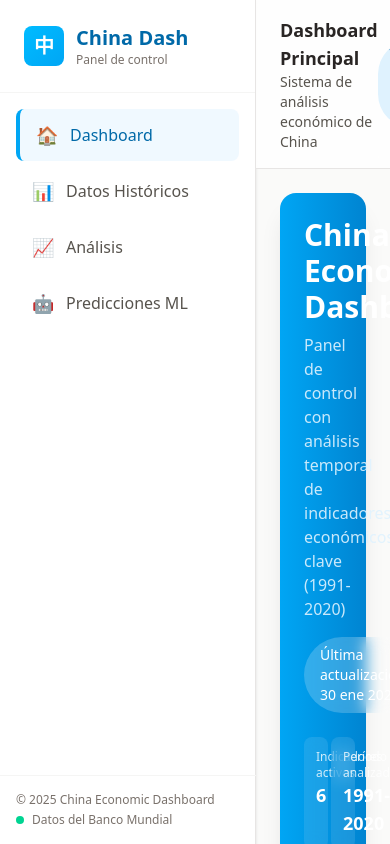
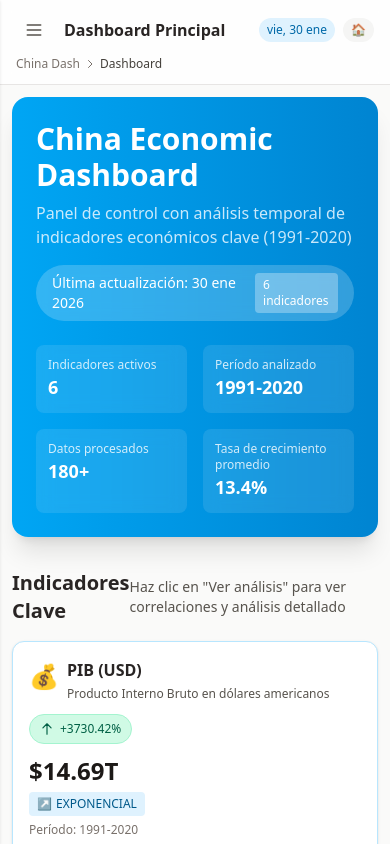
Before and after one commit to DalejandroMorin/China-Analytics, a React app in the folder frontend/: page / in a window 390 px wide. Shown: the top 844 px of the page. Built offline with nearby package versions, Linux system fonts and the light colour scheme; no server answers; the HTML template or start-up script is replaced by a standard one.

Commit message:
Make dashboard(layout) more responsive

```diff
--- a/frontend/src/components/Layout/AppLayout.tsx
+++ b/frontend/src/components/Layout/AppLayout.tsx
@@ -1,5 +1,6 @@
-// src/components/Layout/AppLayout.tsx
+// src/components/Layout/AppLayout.tsx - VERSIÓN RESPONSIVE COMPLETA
 import type { ReactNode } from 'react';
+import { useState, useEffect } from 'react';
 import { Link, useLocation } from 'react-router-dom';
 
 interface AppLayoutProps {
@@ -8,79 +9,161 @@ interface AppLayoutProps {
 
 const AppLayout = ({ children }: AppLayoutProps) => {
   const location = useLocation();
+  const [sidebarOpen, setSidebarOpen] = useState(false);
+  const [isMobile, setIsMobile] = useState(false);
+
+  // Detectar si estamos en móvil
+  useEffect(() => {
+    const checkIfMobile = () => {
+      setIsMobile(window.innerWidth < 768);
+    };
+
+    checkIfMobile();
+    window.addEventListener('resize', checkIfMobile);
+
+    return () => {
+      window.removeEventListener('resize', checkIfMobile);
+    };
+  }, []);
+
+  // Cerrar sidebar al cambiar de ruta en móvil
+  useEffect(() => {
+    if (isMobile) {
+      setSidebarOpen(false);
+    }
+  }, [location.pathname, isMobile]);
 
   const navItems = [
-    { path: '/', label: '🏠 Dashboard', color: 'sky' },
-    { path: '/datos', label: '📊 Datos Históricos', color: 'blue' },
-    { path: '/analisis', label: '📈 Análisis', color: 'emerald' },
-    { path: '/predicciones', label: '🤖 Predicciones ML', color: 'violet' },
+    { path: '/', label: '🏠 Dashboard', color: 'sky', icon: '🏠' },
+    { path: '/datos', label: '📊 Datos Históricos', color: 'blue', icon: '📊' },
+    { path: '/analisis', label: '📈 Análisis', color: 'emerald', icon: '📈' },
+    { path: '/predicciones', label: '🤖 Predicciones ML', color: 'violet', icon: '🤖' },
   ];
+
+  // Cerrar sidebar al hacer clic fuera (solo en móvil)
+  const handleOverlayClick = () => {
+    if (isMobile) {
+      setSidebarOpen(false);
+    }
+  };
 
   return (
     <div className="min-h-screen bg-stone-50 flex">
-      {/* Sidebar */}
-      <aside className="w-64 bg-white border-r border-stone-200 shadow-sm">
-        <div className="p-6 border-b border-stone-100">
-          <div className="flex items-center space-x-3">
-            <div className="w-10 h-10 rounded-lg bg-gradient-to-br from-sky-400 to-sky-500 flex items-center justify-center">
-              <span className="text-white font-bold text-xl">中</span>
+      {/* Overlay para móvil (solo visible cuando sidebar está abierto) */}
+      {sidebarOpen && isMobile && (
+        <div
+          className="fixed inset-0 bg-black bg-opacity-50 z-40 md:hidden"
+          onClick={handleOverlayClick}
+        />
+      )}
+
+      {/* Sidebar - Responsive */}
+      <aside className={`
+        fixed md:relative inset-y-0 left-0 z-50 w-64 bg-white border-r border-stone-200 shadow-sm md:shadow-none
+        transform transition-transform duration-300 ease-in-out
+        ${sidebarOpen ? 'translate-x-0' : '-translate-x-full md:translate-x-0'}
+        ${isMobile ? 'w-64' : ''}
+      `}>
+        {/* Header del Sidebar */}
+        <div className="p-4 md:p-6 border-b border-stone-100">
+          <div className="flex items-center justify-between md:justify-start space-x-3">
+            <div className="flex items-center space-x-3 flex-1">
+              <div className="w-8 h-8 md:w-10 md:h-10 rounded-lg bg-gradient-to-br from-sky-400 to-sky-500 flex items-center justify-center flex-shrink-0">
+                <span className="text-white font-bold text-lg md:text-xl">中</span>
               </div>
-            <div>
-              <h1 className="text-xl font-bold text-sky-700">China Dash</h1>
-              <p className="text-xs text-stone-500">Panel de control</p>
-            </div>
+              <div className="flex-1 min-w-0">
+                <h1 className="text-lg md:text-xl font-bold text-sky-700 truncate">China Dash</h1>
+                <p className="text-xs text-stone-500 hidden md:block">Panel de control</p>
+                <p className="text-xs text-stone-500 md:hidden">Dashboard</p>
               </div>
             </div>
 
-        <nav className="p-4 space-y-1">
+            {/* Botón para cerrar sidebar en móvil */}
+            <button
+              onClick={() => setSidebarOpen(false)}
+              className="md:hidden p-2 text-stone-500 hover:text-stone-700 hover:bg-stone-100 rounded-lg"
+              aria-label="Cerrar menú"
+            >
+              <svg className="w-5 h-5" fill="none" stroke="currentColor" viewBox="0 0 24 24">
+                <path strokeLinecap="round" strokeLinejoin="round" strokeWidth={2} d="M6 18L18 6M6 6l12 12" />
+              </svg>
+            </button>
+          </div>
+        </div>
+
+        {/* Navegación */}
+        <nav className="p-3 md:p-4 space-y-1">
           {navItems.map((item) => {
             const isActive = location.pathname === item.path;
+            const colorClass = `bg-${item.color}-50 text-${item.color}-700 border-l-4 border-${item.color}-500`;
+            const inactiveClass = 'text-stone-600 hover:bg-stone-50 hover:text-stone-800';
+
             return (
               <Link
                 key={item.path}
                 to={item.path}
-                className={`flex items-center px-4 py-3 rounded-lg transition-all ${
-                  isActive
-                    ? `bg-${item.color}-50 text-${item.color}-700 border-l-4 border-${item.color}-500`
-                    : 'text-stone-600 hover:bg-stone-50 hover:text-stone-800'
-                }`}
+                className={`flex items-center px-3 md:px-4 py-3 rounded-lg transition-all ${isActive ? colorClass : inactiveClass}`}
+                onClick={() => isMobile && setSidebarOpen(false)}
               >
-                <span className="text-lg mr-3">{item.label.split(' ')[0]}</span>
-                <span className="font-medium">{item.label.split(' ').slice(1).join(' ')}</span>
+                <span className="text-lg md:text-xl mr-3 flex-shrink-0">{item.icon}</span>
+                <span className="font-medium truncate">{item.label}</span>
+                {isActive && (
+                  <span className="ml-auto flex-shrink-0">
+                    <svg className="w-4 h-4" fill="none" stroke="currentColor" viewBox="0 0 24 24">
+                      <path strokeLinecap="round" strokeLinejoin="round" strokeWidth={2} d="M9 5l7 7-7 7" />
+                    </svg>
+                  </span>
+                )}
               </Link>
             );
           })}
         </nav>
 
-        <div className="absolute bottom-0 w-64 p-4 border-t border-stone-100">
+        {/* Footer del Sidebar */}
+        <div className="absolute bottom-0 w-full p-3 md:p-4 border-t border-stone-100 bg-white">
           <div className="text-xs text-stone-500 space-y-1">
-            <p>© 2025 China Economic Dashboard</p>
+            <p className="truncate">© 2025 China Economic Dashboard</p>
             <p className="flex items-center">
-              <span className="inline-block w-2 h-2 rounded-full bg-emerald-400 mr-2"></span>
-              Datos del Banco Mundial
+              <span className="inline-block w-1.5 h-1.5 rounded-full bg-emerald-400 mr-1.5 flex-shrink-0"></span>
+              <span className="truncate">Datos del Banco Mundial</span>
             </p>
           </div>
         </div>
       </aside>
 
       {/* Contenido principal */}
-      <main className="flex-1 overflow-y-auto">
-        {/* Header sutil */}
-        <div className="sticky top-0 z-10 bg-white/80 backdrop-blur-sm border-b border-stone-200 px-6 py-4">
+      <main className="flex-1 overflow-y-auto min-h-screen">
+        {/* Header sutil con botón de menú para móvil */}
+        <div className="sticky top-0 z-30 bg-white/80 backdrop-blur-sm border-b border-stone-200 px-4 md:px-6 py-3 md:py-4">
           <div className="flex justify-between items-center">
+            <div className="flex items-center gap-3 md:gap-4">
+              {/* Botón hamburguesa para móvil */}
+              <button
+                onClick={() => setSidebarOpen(true)}
+                className="md:hidden p-2 text-stone-600 hover:text-stone-800 hover:bg-stone-100 rounded-lg"
+                aria-label="Abrir menú"
+              >
+                <svg className="w-5 h-5" fill="none" stroke="currentColor" viewBox="0 0 24 24">
+                  <path strokeLinecap="round" strokeLinejoin="round" strokeWidth={2} d="M4 6h16M4 12h16M4 18h16" />
+                </svg>
+              </button>
+
               <div>
-              <h2 className="text-lg font-semibold text-stone-800">
+                <h2 className="text-base md:text-lg font-semibold text-stone-800">
                   {location.pathname === '/' && 'Dashboard Principal'}
                   {location.pathname === '/datos' && 'Datos Históricos'}
                   {location.pathname === '/analisis' && 'Análisis Avanzado'}
                   {location.pathname === '/predicciones' && 'Predicciones ML'}
                 </h2>
-              <p className="text-sm text-stone-600">
+                <p className="text-xs md:text-sm text-stone-600 hidden sm:block">
                   Sistema de análisis económico de China
                 </p>
               </div>
-            <div className="flex items-center space-x-3">
-              <div className="text-xs px-3 py-1 bg-sky-100 text-sky-700 rounded-full">
+            </div>
+
+            <div className="flex items-center space-x-2 md:space-x-3">
+              {/* Indicador de fecha - Responsive */}
+              <div className="text-xs px-2 md:px-3 py-1 bg-sky-100 text-sky-700 rounded-full whitespace-nowrap hidden sm:block">
                 {new Date().toLocaleDateString('es-ES', {
                   weekday: 'long',
                   year: 'numeric',
@@ -88,12 +171,44 @@ const AppLayout = ({ children }: AppLayoutProps) => {
                   day: 'numeric'
                 })}
               </div>
+
+              {/* Versión móvil más compacta */}
+              <div className="text-xs px-2 py-1 bg-sky-100 text-sky-700 rounded-full whitespace-nowrap sm:hidden">
+                {new Date().toLocaleDateString('es-ES', {
+                  weekday: 'short',
+                  day: 'numeric',
+                  month: 'short'
+                })}
+              </div>
+
+              {/* Indicador de ruta actual (solo móvil) */}
+              {isMobile && (
+                <div className="text-xs px-2 py-1 bg-stone-100 text-stone-700 rounded-full">
+                  {navItems.find(item => item.path === location.pathname)?.icon || '📍'}
+                </div>
+              )}
+            </div>
+          </div>
+
+          {/* Breadcrumb para móvil */}
+          <div className="mt-2 md:hidden">
+            <div className="flex items-center text-xs text-stone-500">
+              <span className="truncate">China Dash</span>
+              <svg className="w-3 h-3 mx-1" fill="none" stroke="currentColor" viewBox="0 0 24 24">
+                <path strokeLinecap="round" strokeLinejoin="round" strokeWidth={2} d="M9 5l7 7-7 7" />
+              </svg>
+              <span className="font-medium text-stone-700 truncate">
+                {location.pathname === '/' && 'Dashboard'}
+                {location.pathname === '/datos' && 'Datos'}
+                {location.pathname === '/analisis' && 'Análisis'}
+                {location.pathname === '/predicciones' && 'Predicciones'}
+              </span>
             </div>
           </div>
         </div>
 
         {/* Contenido de la página */}
-        <div className="p-6">
+        <div className="p-3 md:p-4 lg:p-6">
           {children}
         </div>
       </main>
@@ -101,4 +216,4 @@ const AppLayout = ({ children }: AppLayoutProps) => {
   );
 };
 
-export default AppLayout;  // Asegúrate de que tenga esto
+export default AppLayout;
```
Lines whose indentation alone changed are shown as unchanged.
